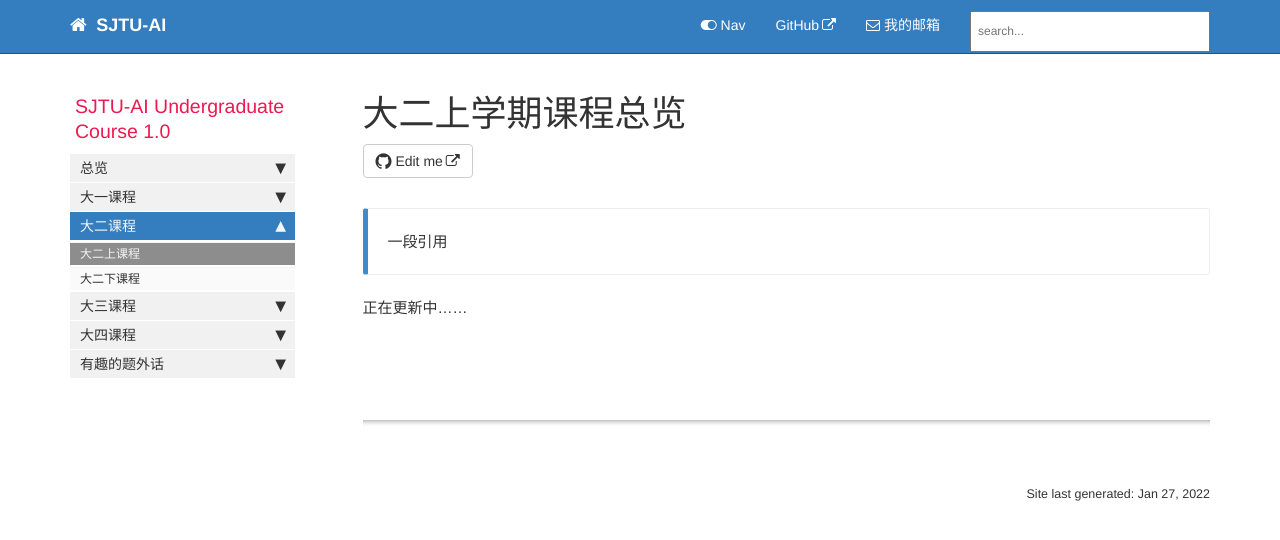
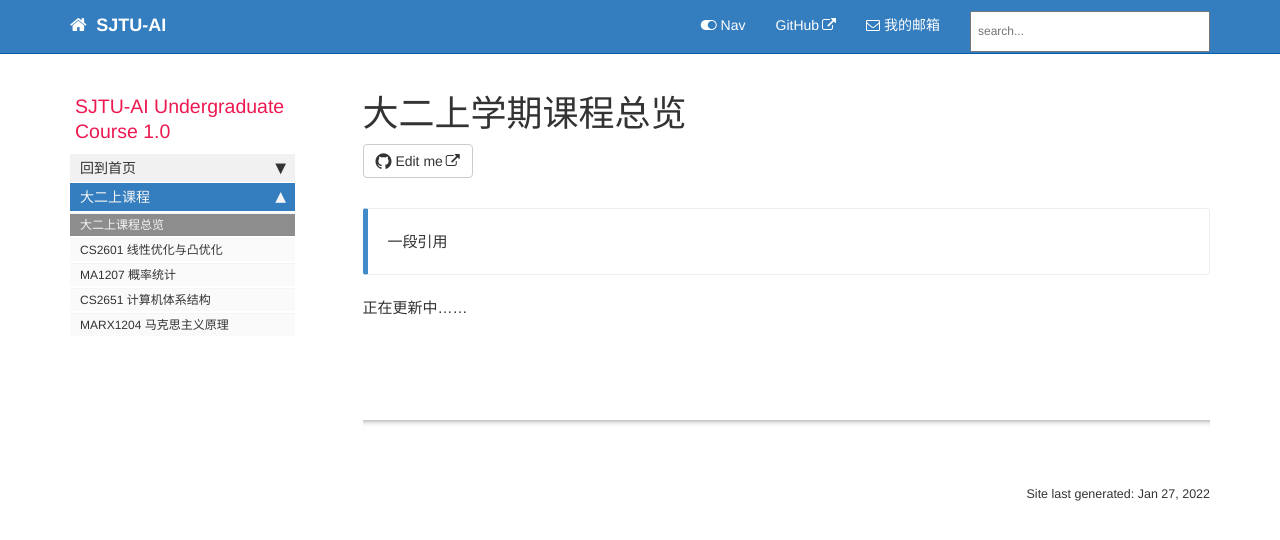
Before and after one commit to aisjtu/aisjtu.github.io, a Jekyll site: the page built from docs/pages/mydoc/mydoc_21.md, in a window 1280 px wide. Shown: the top 540 px of the page. Built offline with Jekyll 4.4.1, drawn with Linux system fonts in a browser that asks for light colours; comment, search, counter and statistics services are not loaded.

Commit message:
Update sidebar

```diff
--- /dev/null
+++ b/docs/_data/sidebars/21_sidebar.yml
@@ -0,0 +1,37 @@
+# This is your sidebar TOC. The sidebar code loops through sections here and provides the appropriate formatting.
+
+entries:
+- title: sidebar
+  product: SJTU-AI Undergraduate Course
+  version: 1.0
+  folders:
+
+  - title: 回到首页
+    output: web, pdf
+    url: /index.html
+    output: web, pdf
+
+  - title: 大二上课程
+    output: web, pdf
+    folderitems:
+
+    - title: 大二上课程总览
+      url: /mydoc_21.html
+      output: web, pdf
+
+    - title: CS2601 线性优化与凸优化
+      url: /21_CS2601.html
+      output: web, pdf
+
+    - title: MA1207 概率统计
+      url: /21_MA1207.html
+      output: web, pdf
+
+    - title: CS2651 计算机体系结构
+      url: /21_CS2651.html
+      output: web, pdf
+
+    - title: MARX1204 马克思主义原理
+      url: /21_MARX1204.html
+      output: web, pdf
+# Copyright 2021 Google LLC
```
Also changed, not shown: docs/pages/mydoc/mydoc_21.md (+1 -1 lines), docs/_data/sidebars/12_sidebar.yml (renamed from docs/_data/sidebars/1_sidebar.yml).
